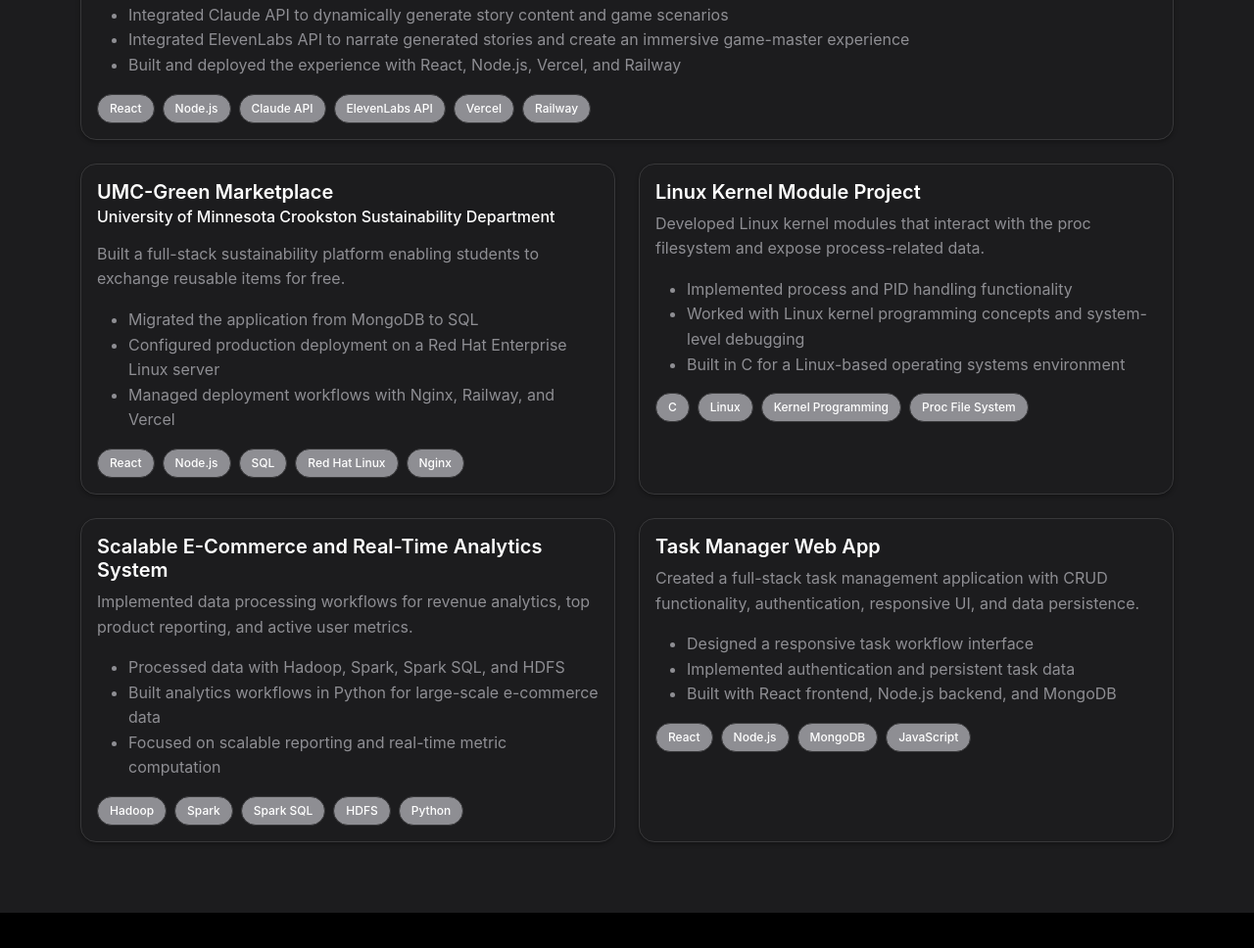
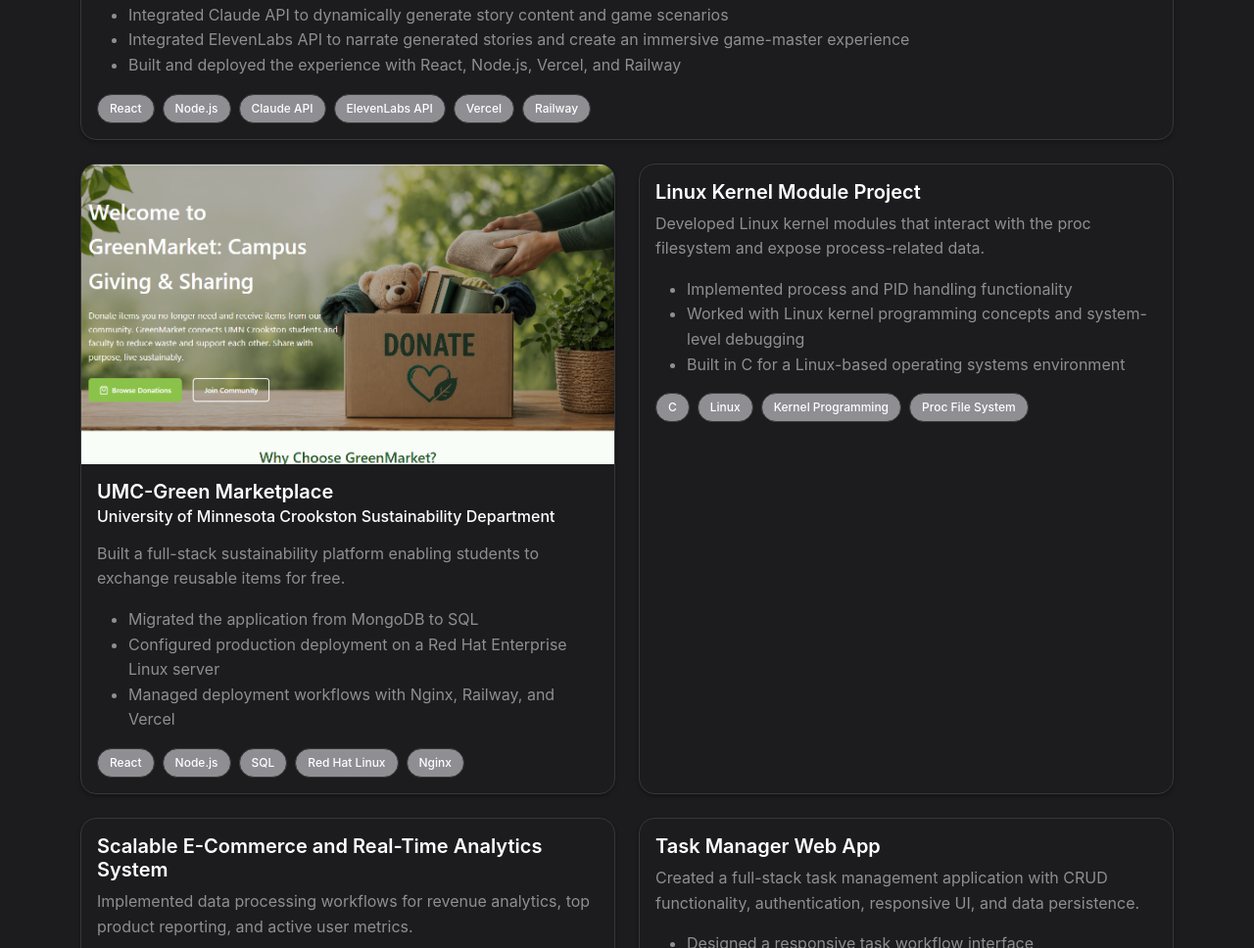
Before and after one commit to RanjanKhadka012/portfolio, a website built with Vite: page index.html in a window 1280 px wide. Shown: the part 4862-5830 px from the top of the page at 98% size. Built offline with nearby package versions, Linux system fonts and the light colour scheme.

Commit message:
Add UMC-Green project screenshot

```diff
--- a/index.html
+++ b/index.html
@@ -353,6 +353,7 @@
                 </div>
                 <div class="col-lg-6 mb-4">
                     <div class="card h-100 shadow-sm">
+                        <img src="./umc-green-home.png" alt="UMC-Green GreenMarket campus donation platform interface" class="project-screenshot">
                         <div class="card-body">
                             <h5 class="card-title text-primary">UMC-Green Marketplace</h5>
                             <h6 class="card-subtitle text-muted mb-3">University of Minnesota Crookston Sustainability Department</h6>
```
Also changed, not shown: public/umc-green-home.png (added).
